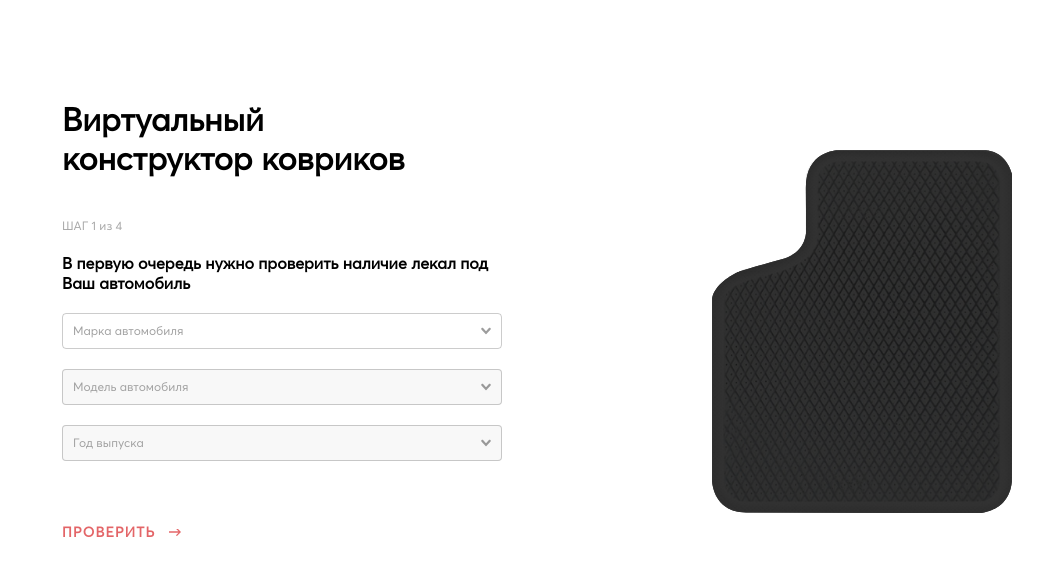
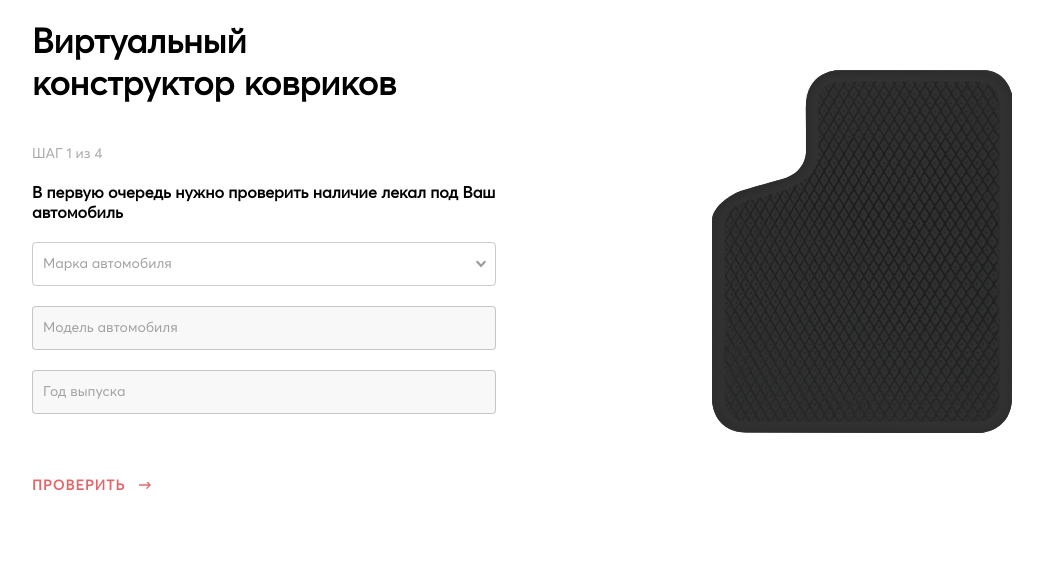
Before and after one commit to temofart/eva, a Vue app: page / in a window 1280 px wide. Shown: the top 576 px of the page, without its empty margins (28-1071 px from the left). Built offline with nearby package versions, Linux system fonts and the light colour scheme; no server answers.

Commit message:
npm run build

```diff
--- a/src/App.vue
+++ b/src/App.vue
@@ -108,8 +108,8 @@ export default {
   }
 
   #constructor {
-    max-width: 1100px;
-    margin: 100px auto;
+    max-width: 1160px;
+    margin: 20px auto;
 
     * {
       box-sizing: border-box;
@@ -127,6 +127,7 @@ export default {
 
   .description {
     display: block;
+    font-size: 16px;
     margin: 20px 0;
   }
 
@@ -137,19 +138,19 @@ export default {
 
     &.active {
       .vs__dropdown-toggle {
-        border: 1px solid #d20004;
+        border: 1px solid rgb(128, 177, 68);
       }
     }
 
     input {
-      font-size: 12px;
+      font-size: 14px;
       color: rgb(161, 161, 161);
       margin: 0 !important;
       padding: 0;
-      min-height: 34px;
+      min-height: 42px;
 
       &:focus {
-        font-size: 12px;
+        font-size: 14px;
       }
     }
 
@@ -162,11 +163,15 @@ export default {
       min-width: auto;
     }
 
+    .vs__dropdown-option {
+      padding: 7px 20px;
+    }
+
     .vs__selected-options {
-      min-height: 34px;
+      min-height: 42px;
       width: 100%;
-      padding: 0;
       padding-left: 10px;
+      padding-right: 2px;
     }
 
     .vs__clear {
@@ -179,7 +184,7 @@ export default {
 
     .vs__selected {
       font-weight: bold;
-      min-height: 34px;
+      min-height: 42px;
       margin: 0;
     }
 
@@ -190,16 +195,21 @@ export default {
     .vs__actions {
       padding: 0;
       padding-right: 8px;
+      position: absolute;
+      top: 50%;
+      transform: translateY(-50%);
+      right: 0px;
+      pointer-events: none;
     }
   }
 
   .step {
-    font-size: 12px;
+    font-size: 14px;
     color: rgb(168, 168, 168);
   }
 
   .title {
-    font-size: 32px;
+    font-size: 34px;
     margin-top: 0;
     margin-bottom: 40px;
   }
--- a/src/components/slide-1.vue
+++ b/src/components/slide-1.vue
@@ -94,6 +94,7 @@ export default {
       setTimeout(() => {
         this.setCar([this.selectedBrand, this.selectedModel, this.selectedYear])
         this.next()
+        this.loading = false
       }, 1000);
     }
   },
--- a/src/components/slide-3.vue
+++ b/src/components/slide-3.vue
@@ -62,7 +62,7 @@
           </div>
           <div class="price-wrapper">
             <div class="price">{{getPrice(id)}} грн</div>
-            <div v-if="id !== 'econom'" @click="modalPrivat" class="privat">Оплата частями</div>
+            <div v-if="id !== 'econom'" @click.stop="modalPrivat" class="privat">Оплата частями</div>
           </div>
           <button
             @click.prevent="sendData(item, id)"
@@ -145,7 +145,7 @@ export default {
       transition: all .5s ease;
 
       &:hover {
-        border: 1px solid #e40004;
+        border: 1px solid rgb(128, 177, 68);
       }
 
       &:not(:last-child) {
@@ -210,6 +210,7 @@ export default {
           .vs__selected-options {
             min-height: 26px;
             max-height: 26px;
+            padding: 0 2px;
           }
 
           .vs__search {
@@ -217,12 +218,20 @@ export default {
             max-height: 24px;
             color: #000;
             font-size: 14px;
-            padding-left: 5px;
+            padding-left: 20px;
           }
 
           .vs__selected {
             max-height: 25px;
             min-height: 25px;
+            padding: 0 20px;
+          }
+
+          .vs__actions {
+            position: absolute;
+            top: 50%;
+            transform: translateY(-50%);
+            right: -4px;
           }
         }
       }
--- a/src/components/slide-4.vue
+++ b/src/components/slide-4.vue
@@ -3,15 +3,17 @@
     <div class="column">
       <h2 class="title">Виртуальный<br>конструктор ковриков</h2>
       <div class="step">ШАГ 4 из 4</div>
+      <template v-if="!submitted">
         <strong class="description">Последний шаг – определение сроков пошива и одного из 4 способов оплаты. Заполните форму для связи с консультантом</strong>
         <input class="input" type="text" placeholder="Имя" v-model="name">
         <input class="input" type="text" placeholder="Телефон" v-model="phone">
         <button v-if="!submitted" class="button" @click.prevent="sendData" :disabled="!allowNext || loading">Жду звонка</button>
-      <button v-if="submitted" class="button final">Спасибо за заявку!</button>
         <button
           class="button-prev"
           @click.prevent="prev">Вернуться назад
         </button>
+      </template>
+      <button v-if="submitted" class="button final">Спасибо за заявку!</button>
     </div>
     <div class="column">
       <div class="features">
@@ -59,6 +61,9 @@ export default {
         this.loading = false
         this.submitted = true
       }, 1000);
+    },
+    mounted() {
+      document.getElementById('constructor').scrollIntoView();
     },
     getAllInfo() {
       const kit = this.$store.state.kit
@@ -132,7 +137,8 @@ export default {
     border-radius: 4px;
     padding: 0 15px;
     display: flex;
-    height: 34px;
+    height: 44px;
+    font-size: 15px;
     align-items: center;
     outline: none;
   }
@@ -171,6 +177,11 @@ export default {
     }
   }
 
+  .final {
+    font-size: 26px;
+    margin-top: 70px;
+  }
+
   .button.final::after {
     display: none;
   }
--- a/vue.config.js
+++ b/vue.config.js
@@ -1,3 +1,3 @@
 module.exports = {
-  publicPath: 'https://cdn.jsdelivr.net/gh/temofart/eva/dist'
+  //publicPath: 'https://cdn.jsdelivr.net/gh/temofart/eva/dist'
 }
```
Lines whose indentation alone changed are shown as unchanged.
